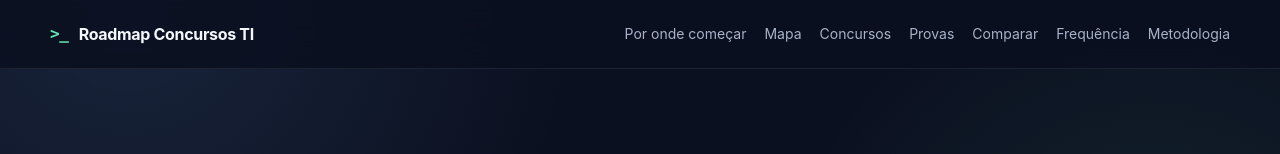
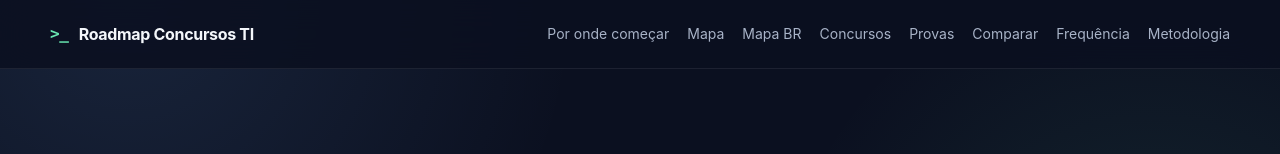
Before and after one commit to cvaraujo11/roadmap-concursos-ti, a Next.js app: page / in a window 1280 px wide. Shown: the top 154 px of the page. Built offline with nearby package versions, Linux system fonts and the light colour scheme.

Commit message:
feat(m5): adiciona mapa Brasil à navegação

```diff
--- a/src/components/Nav.tsx
+++ b/src/components/Nav.tsx
@@ -3,6 +3,7 @@ import Link from "next/link";
 const links = [
   ["/comecar", "Por onde começar"],
   ["/mapa", "Mapa"],
+  ["/mapa-geografico", "Mapa BR"],
   ["/concursos", "Concursos"],
   ["/provas", "Provas"],
   ["/comparar", "Comparar"],
```
